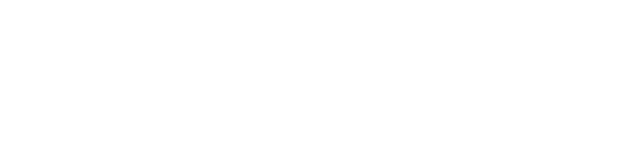
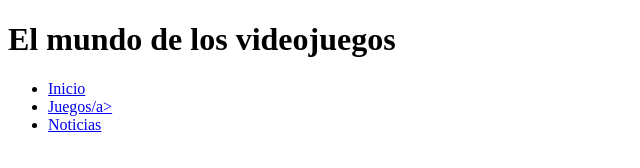
Before and after one commit to AraCM06/videojuegos-devf, a plain HTML site: page index.html in a window 1280 px wide. Shown: the whole page, without its empty margins (0-640 px from the left). Drawn offline with Linux system fonts and the light colour scheme.

```diff
--- a/index.html
+++ b/index.html
@@ -7,6 +7,22 @@
     <link rel="shortcut icon" href="img/icon.gaming.png" type="image/x-icon">
 </head>
 <body>
+    <header>
+        <h1>El mundo de los videojuegos</h1>
+        <nav>
+            <ul>
+                <li>
+                    <a href="#inicio">Inicio</a>
+                </li>
+                <li>
+                    <a href="#juegos">Juegos/a>
+                </li>
+                <li>
+                    <a href="#noticias">Noticias</a>
+                </li>
+            </ul>
+        </nav>
+    </header>
 
 </body>
 </html>
```
Also changed, not shown: img/plantas-vs-zombies.jpeg (added).
